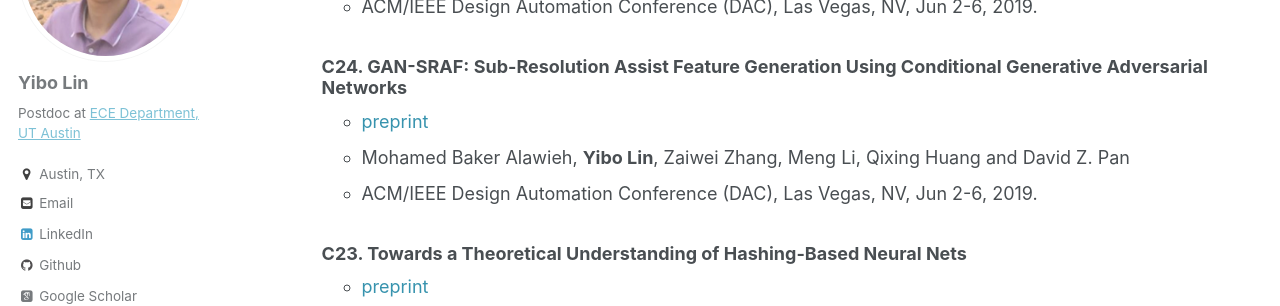
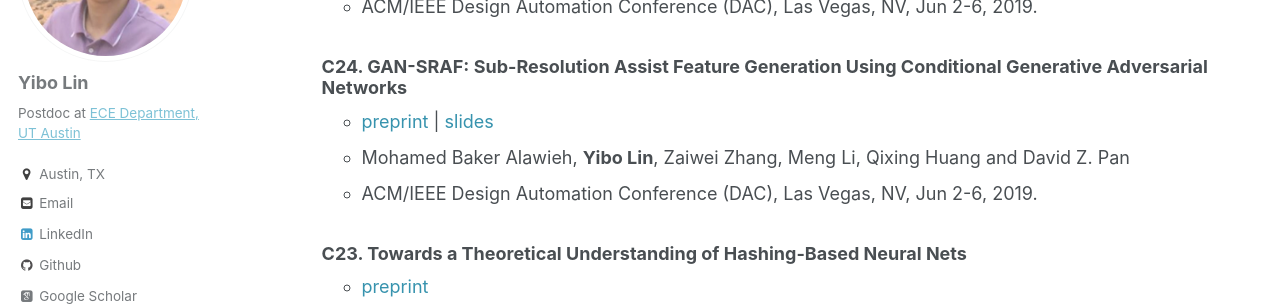
Before and after one commit to limbo018/limbo018.github.io, a Jekyll site: the page built from _pages/publications.md, in a window 1280 px wide and 900 px high, scrolled down 3756 px. Shown: the part 149-455 px from the top of the window. Built offline with Jekyll 4.4.1, drawn with Linux system fonts in a browser that asks for light colours; some web fonts are replaced.

Commit message:
add GAN-SRAF slides

```diff
--- a/_pages/publications.md
+++ b/_pages/publications.md
@@ -134,7 +134,7 @@ Conference Papers
      * ACM/IEEE Design Automation Conference (DAC), Las Vegas, NV, Jun 2-6, 2019.
 
   ### C24. [GAN-SRAF: Sub-Resolution Assist Feature Generation Using Conditional Generative Adversarial Networks](https://doi.org/10.1145/3316781.3317832)
-     * <a href="/publications/papers/DFM_DAC2019_Alawieh.pdf" style="color:#3793ae">preprint</a>
+     * <a href="/publications/papers/DFM_DAC2019_Alawieh.pdf" style="color:#3793ae">preprint</a> \| <a href="/publications/papers/DFM_DAC2019_Alawieh.slides.pdf" style="color:#3793ae">slides</a>
      * Mohamed Baker Alawieh, **Yibo Lin**, Zaiwei Zhang, Meng Li, Qixing Huang and David Z. Pan
      * ACM/IEEE Design Automation Conference (DAC), Las Vegas, NV, Jun 2-6, 2019.
 
--- a/ref/publications.bib
+++ b/ref/publications.bib
@@ -349,7 +349,7 @@
   day={2--6},
   address={Las Vegas, NV},
   publishlink={https://doi.org/10.1145/3316781.3317832},
-  annotateweb={([limbo018.github.io/papers/DFM_DAC2019_Alawieh.pdf preprint])},
+  annotateweb={([limbo018.github.io/papers/DFM_DAC2019_Alawieh.pdf preprint])([limbo018.github.io/papers/DFM_DAC2019_Alawieh.slides.pdf slides])},
   annotatecv={},
 }
 
```
Also changed, not shown: _includes/publications_cv.md (+1 -1 lines), 3 other files.
